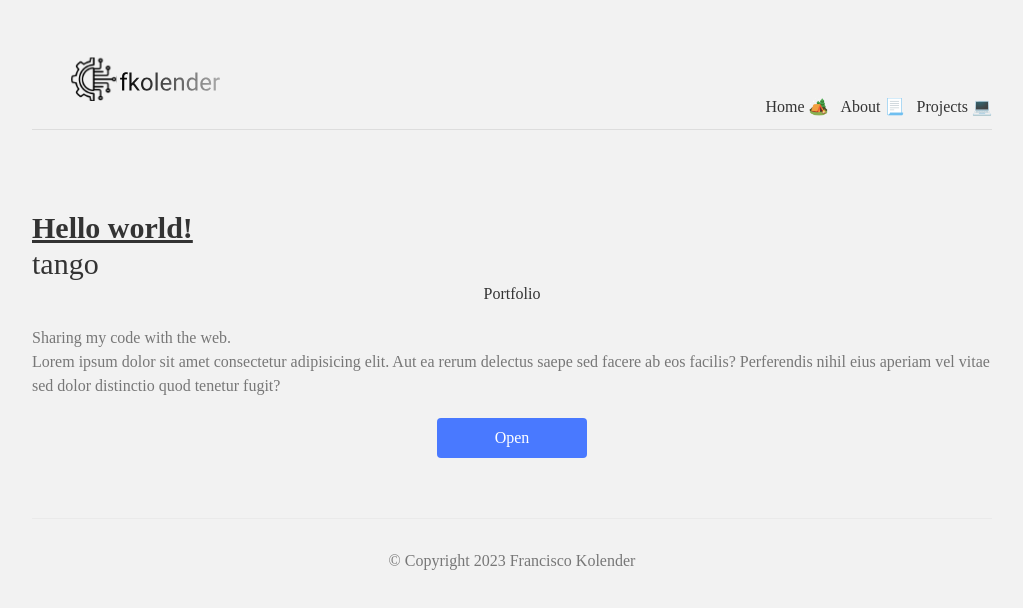
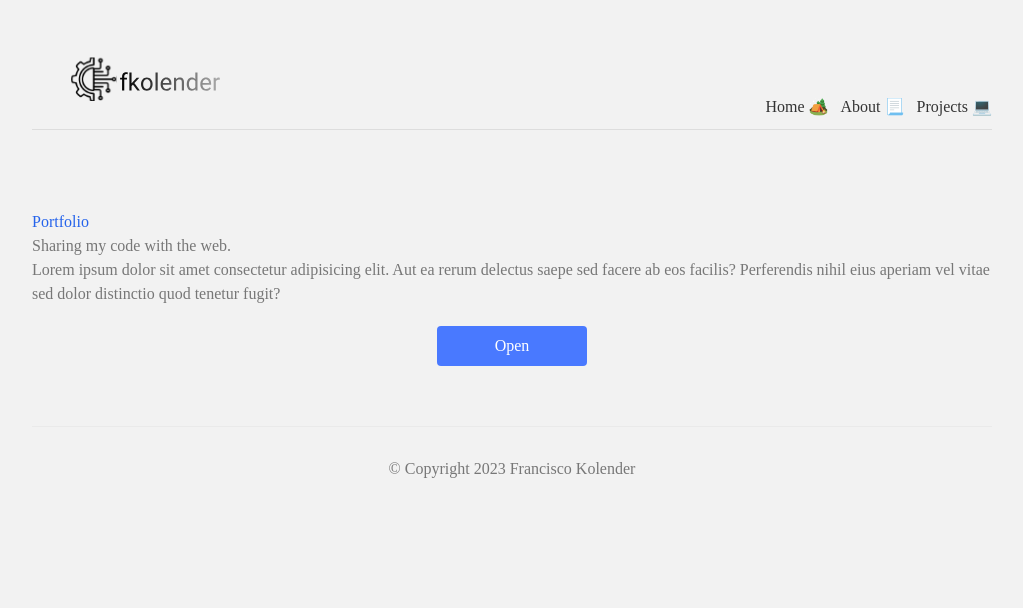
Before and after one commit to fkolender/portfolio, a Next.js app in the folder next_firstproject/: page / in a window 1280 px wide. Shown: the top 608 px of the page, without its empty margins (128-1151 px from the left). Built offline with nearby package versions, Linux system fonts and the light colour scheme.

Commit message:
Last update

```diff
--- a/next_firstproject/package.json
+++ b/next_firstproject/package.json
@@ -7,7 +7,7 @@
     "build": "next build",
     "start": "next start",
     "lint": "next lint",
-    "build-css": "tailwindcss build styles/globals.css -o public/globals.css"
+    "build-css": "tailwindcss -i ./styles/globals.css -o ./public/globals.css --watch"
   },
   "dependencies": {
     "autoprefixer": "^10.4.13",
--- a/next_firstproject/pages/index.tsx
+++ b/next_firstproject/pages/index.tsx
@@ -8,12 +8,7 @@ export default function Home() {
   <>
     <div>
 
-    <h1 className="text-3xl font-bold underline">
-      Hello world!
-    </h1>
-
-      <div className="text-3xl">tango</div>
-      <h1 className='title'>Portfolio</h1>
+      <h1 className='text-blue-600'>Portfolio</h1>
       <p className='text'>Sharing my code with the web.</p>
       <p className='text'>Lorem ipsum dolor sit amet consectetur adipisicing elit. Aut ea rerum delectus saepe sed facere ab eos facilis? Perferendis nihil eius aperiam vel vitae sed dolor distinctio quod tenetur fugit?</p>
       <Link href='projects' className='btn'>Open</Link>
--- a/next_firstproject/public/globals.css
+++ b/next_firstproject/public/globals.css
@@ -547,27 +547,14 @@ video {
   }
 }
 
-.text-3xl {
-  font-size: 1.875rem;
-  line-height: 2.25rem;
-}
-
-.font-bold {
-  font-weight: 700;
+.text-blue-600 {
+  --tw-text-opacity: 1;
+  color: rgb(37 99 235 / var(--tw-text-opacity));
 }
 
 .text-gray-600 {
   --tw-text-opacity: 1;
   color: rgb(75 85 99 / var(--tw-text-opacity));
-}
-
-.text-white {
-  --tw-text-opacity: 1;
-  color: rgb(255 255 255 / var(--tw-text-opacity));
-}
-
-.underline {
-  text-decoration-line: underline;
 }
 
 body {
--- a/next_firstproject/tailwind.config.js
+++ b/next_firstproject/tailwind.config.js
@@ -6,7 +6,5 @@ module.exports = {
     "./components/**/*.{js,ts,jsx,tsx}",
   ],
   theme: {
-    extend: {},
-  },
-  plugins: [],
-}
+    extend: {
+  }}}
```
Also changed, not shown: next_firstproject/styles/globals.css (line endings or trailing spaces).
